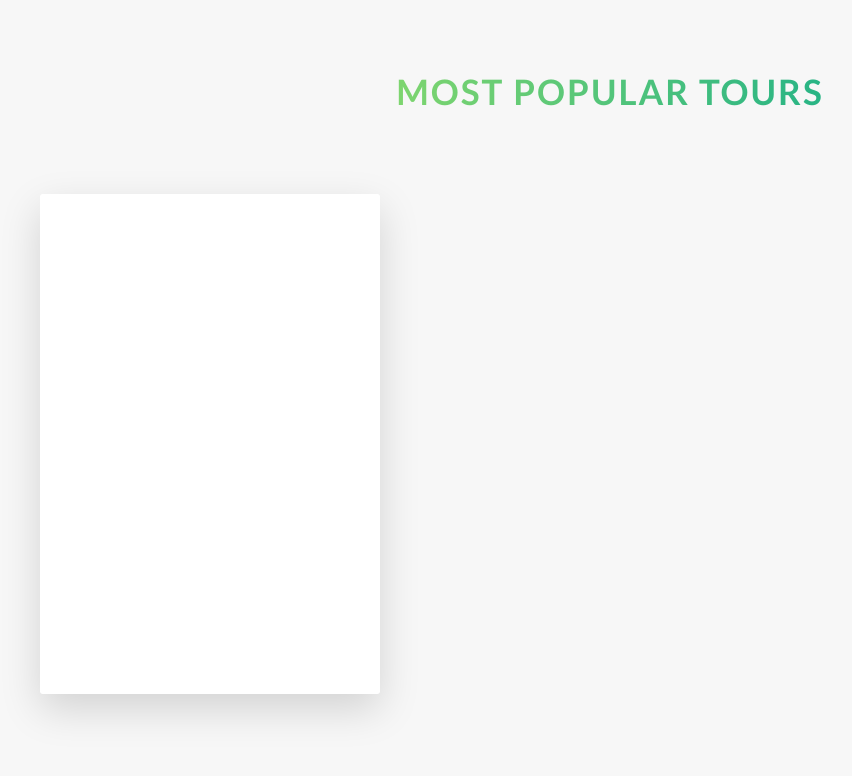
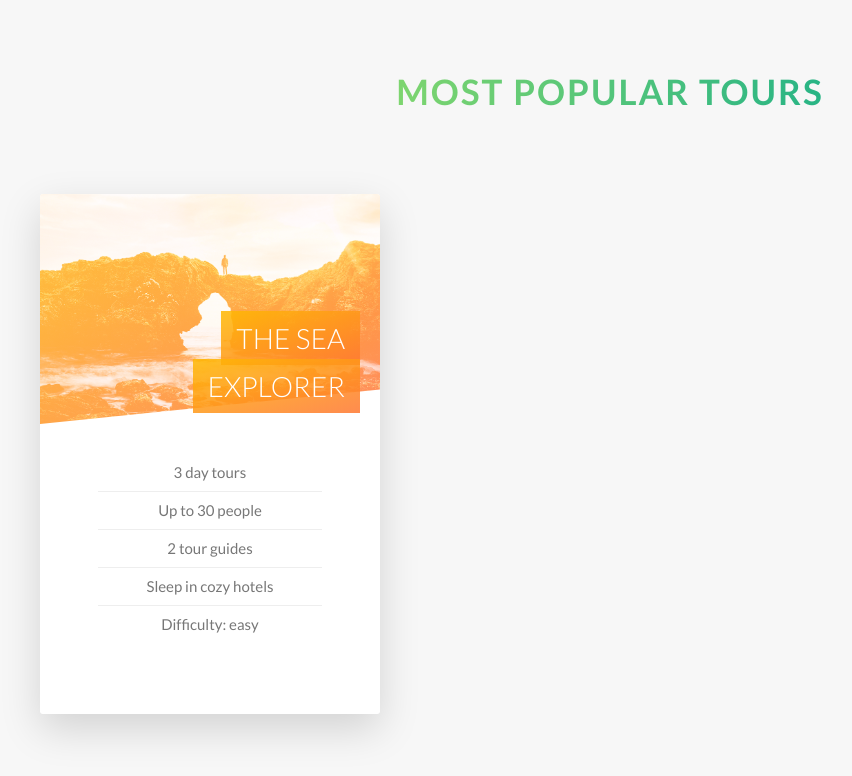
Before and after one commit to devrathsinghrana/natours, a website: page index.html in a window 1280 px wide. Shown: the part 2091-2867 px from the top of the page, without its empty margins (30-882 px from the left). Drawn offline with Linux system fonts and the light colour scheme.

Commit message:
front side done

```diff
--- a/index.html
+++ b/index.html
@@ -101,7 +101,21 @@
                 <div class="col-1-of-3">
                     <div class="card">
                         <div class="card__side card__side--front">
-                            Front
+                            <div class="card__picture card__picture--1">
+                                &nbsp;
+                            </div>
+                            <h4 class="card__heading">
+                                <span class="card__heading-span card__heading-span--1">The Sea Explorer</span>
+                            </h4>
+                            <div class="card__details">
+                                <ul>
+                                    <li>3 day tours</li>
+                                    <li>Up to 30 people</li>
+                                    <li>2 tour guides</li>
+                                    <li>Sleep in cozy hotels</li>
+                                    <li>Difficulty: easy</li>
+                                </ul>
+                            </div>
                         </div>
                         <div class="card__side card__side--back card__side--back-1">
                             Back
--- a/sass/abstracts/_variables.scss
+++ b/sass/abstracts/_variables.scss
@@ -4,6 +4,7 @@ $color-primary-light: #7ed56f;
 $color-primary-dark: #28b485;
 $color-grey-dark: #777;
 $color-grey-light-1: #f7f7f7;
+$color-grey-light-2: #eee;
 $color-white: #fff;
 $color-black: #000;
 
--- a/sass/components/_card.scss
+++ b/sass/components/_card.scss
@@ -1,11 +1,12 @@
 .card {
-  height: 50rem;
+  // FUNCTIONALITY
+  height: 52rem;
   perspective: 150rem;
   position: relative;
   &__side {
     color: #fff;
     font-size: 2rem;
-    height: 50rem;
+    height: 52rem;
     transition: all 0.8s ease;
     position: absolute;
     top: 0;
@@ -14,6 +15,7 @@
     backface-visibility: hidden;
     border-radius: 3px;
     box-shadow: 0 1.5rem 4rem rgba($color-black, 0.15);
+    overflow: hidden;
     &--front {
       background-color: $color-white;
     }
@@ -34,4 +36,69 @@
   &:hover &__side--back {
     transform: rotateY(0);
   }
+
+  // FRONT SIDE STYLING
+  &__picture {
+    background-size: cover;
+    height: 23rem;
+    background-blend-mode: screen;
+    -webkit-clip-path: polygon(0 0, 100% 0, 100% 85%, 0 100%);
+    clip-path: polygon(0 0, 100% 0, 100% 85%, 0 100%);
+    &--1 {
+      background-image: linear-gradient(
+          to right bottom,
+          $color-secondary-light,
+          $color-secondary-dark
+        ),
+        url(../../img/nat-5.jpg);
+    }
+    &--2 {
+      background-image: url(../../img/nat-5.jpg);
+    }
+    &--3 {
+      background-image: url(../../img/nat-5.jpg);
+    }
+  }
+  &__heading {
+    font-size: 2.8rem;
+    line-height: 4.8rem;
+    font-weight: 300;
+    text-transform: uppercase;
+    text-align: right;
+    color: $color-white;
+    position: absolute;
+    top: 12rem;
+    right: 2rem;
+    width: 75%;
+  }
+
+  &__heading-span {
+    padding: 1rem 1.5rem;
+    -webkit-box-decoration-break: clone;
+    box-decoration-break: clone;
+    &--1 {
+      background-image: linear-gradient(
+        to right bottom,
+        rgba($color-secondary-light, 0.85),
+        rgba($color-secondary-dark, 0.85)
+      );
+    }
+  }
+  &__details{
+    padding: 3rem;
+    ul{
+      list-style: none;
+      width: 80%;
+      margin: 0 auto;
+      li{
+        color: $color-grey-dark;
+        text-align: center;
+        font-size: 1.5rem;
+        padding: 1rem;
+        &:not(:last-child){
+          border-bottom: 1px solid $color-grey-light-2;
+        }
+      }
+    }
+  }
 }
--- a/sass/layout/_header.scss
+++ b/sass/layout/_header.scss
@@ -8,6 +8,7 @@
       url(../img/hero.jpg);
     background-position: top;
     background-size: cover;
+    -webkit-clip-path: polygon(0 0, 100% 0, 100% 75vh, 0 100%);
     clip-path: polygon(0 0, 100% 0, 100% 75vh, 0 100%);
     &__logo-box {
       position: absolute;
```
Also changed, not shown: css/style.css, 1 other file.
